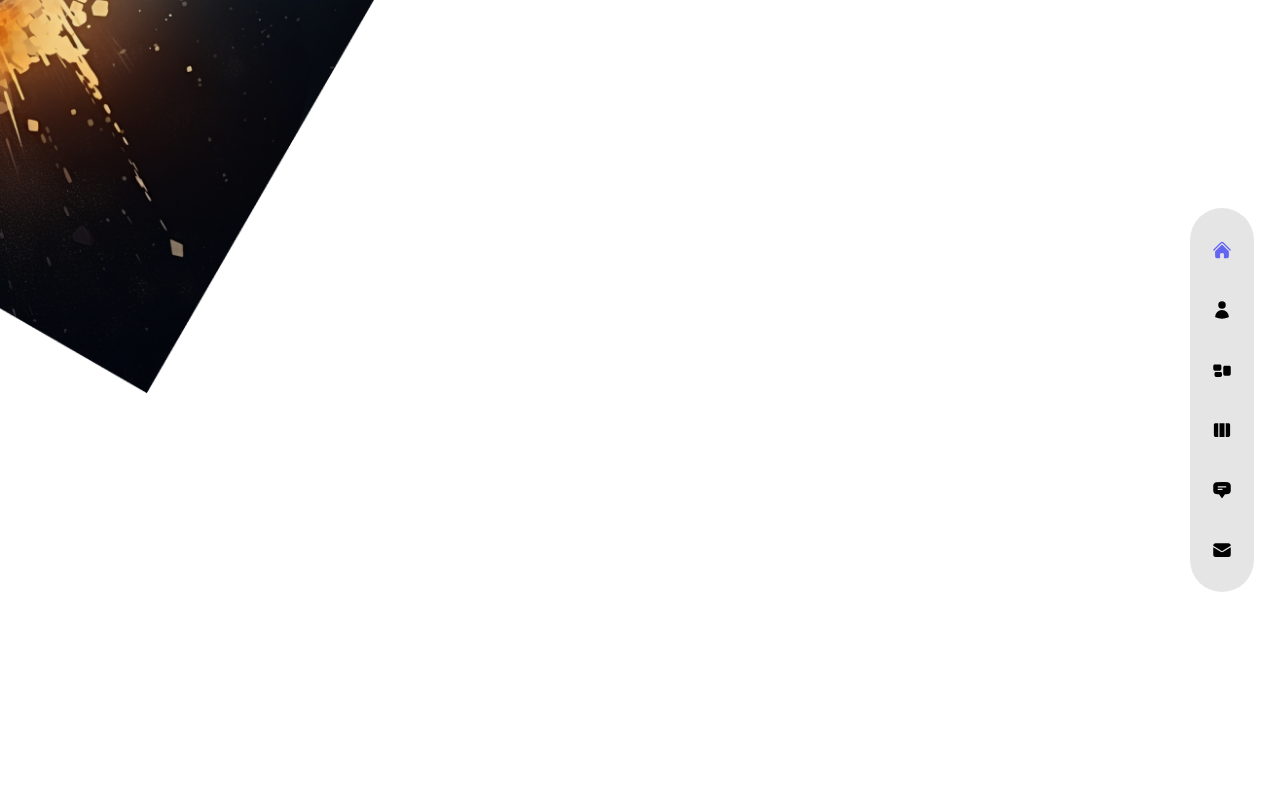
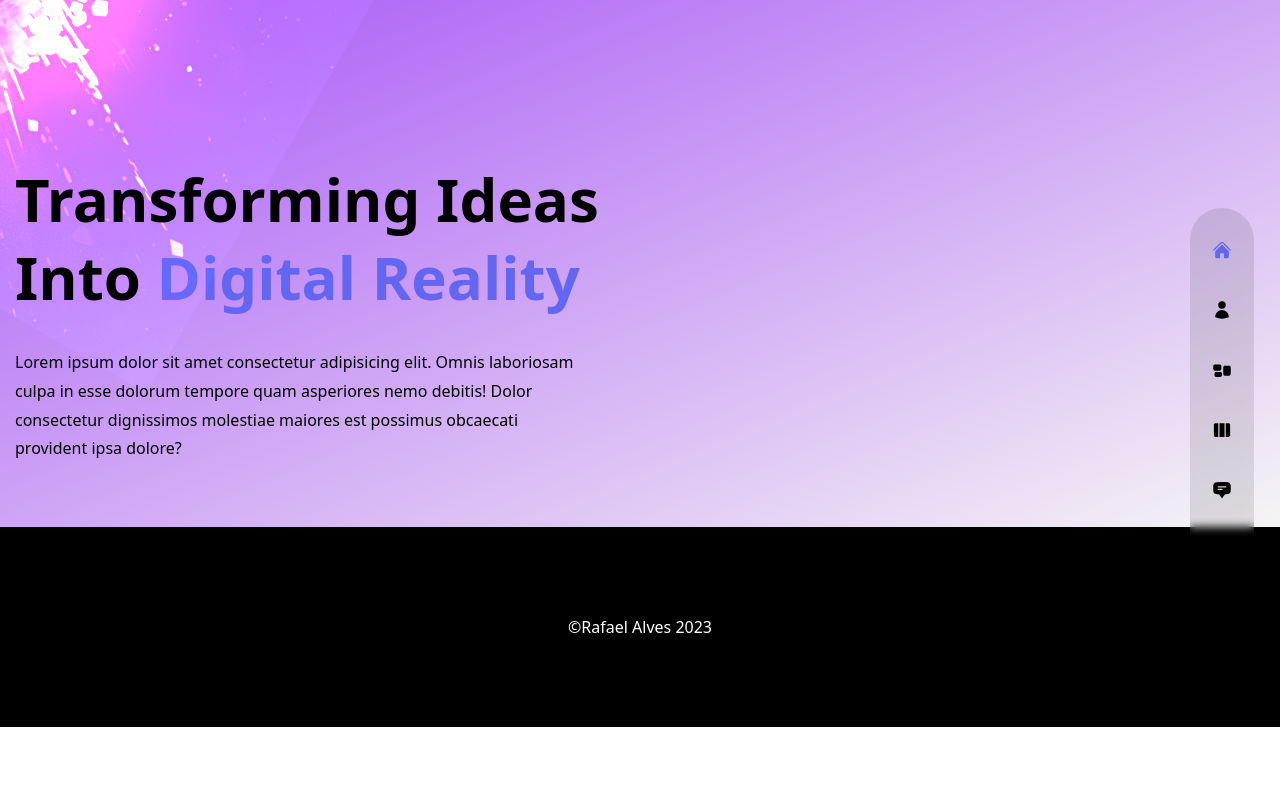
Before and after one commit to StarLordCraft/portfolio, a Next.js app: page / in a window 1280 px wide. Shown: the top 800 px of the page. Built offline with nearby package versions, Linux system fonts and the light colour scheme.

Commit message:
making the ui of the home page

```diff
--- a/src/app/page.tsx
+++ b/src/app/page.tsx
@@ -1,10 +1,26 @@
 import Image from 'next/image'
+
+import { motion } from 'framer-motion';
+import { fadeIn } from '@/utils/fadeIn';
+
 export default function Home() {
   return (
-    <main className='pt-[80px]'>
-      <section className="relative h-[100vh]">
-
-      </section>
-    </main>
+    <section className='bg-primaryLight/20 h-full'>
+      <div className='w-full h-full bg-gradient-to-br from-purple-500 to-stone-100
+      dark:bg-gradient-to-r dark:from-primaryDark/10 dark:via-black/30 dark:to-black/10'>
+        <div className='text-center flex flex-col justify-center xl:pt-40
+        xl:text-left h-full container mx-auto'>
+          <h1 className='h1 dark:text-white'>
+            Transforming Ideas <br/> Into
+            <span className="text-indigo-500 dark:text-accent"> Digital Reality</span>
+          </h1>
+          <p className='max-w-sm xl:max-w-xl mx-auto xl:mx-0 mb-10 xl:mb-16 text-black dark:text-white'>
+            Lorem ipsum dolor sit amet consectetur adipisicing elit. Omnis laboriosam culpa
+            in esse dolorum tempore quam asperiores nemo debitis! Dolor consectetur dignissimos
+            molestiae maiores est possimus obcaecati provident ipsa dolore?
+          </p>
+        </div>
+      </div>
+    </section>
   )
 }
--- a/src/components/Transition.tsx
+++ b/src/components/Transition.tsx
@@ -28,7 +28,7 @@ export function Transition()
           initial="initial"
           animate="animate"
           exit="exit"
-          transition={{delay: 0.2, duration: 0.6, ease: 'easeInOut'}}></motion.div>
+          transition={{delay: 0, duration: 0.6, ease: 'easeInOut'}}></motion.div>
 
          <motion.div className='fixed top-0 bottom-0 right-full h-screen z-20
           bg-[#3b2d71]'
@@ -36,7 +36,7 @@ export function Transition()
           initial="initial"
           animate="animate"
           exit="exit"
-          transition={{delay: 0.4, duration: 0.6, ease: 'easeInOut'}}></motion.div>
+          transition={{delay: 0.2, duration: 0.6, ease: 'easeInOut'}}></motion.div>
 
          <motion.div className='fixed top-0 bottom-0 right-full h-screen z-10
           bg-[#4b3792]'
@@ -44,7 +44,7 @@ export function Transition()
           initial="initial"
           animate="animate"
           exit="exit"
-          transition={{delay: 0.6, duration: 0.6, ease: 'easeInOut'}}></motion.div>
+          transition={{delay: 0.4, duration: 0.6, ease: 'easeInOut'}}></motion.div>
         </>
     );
 }
```
